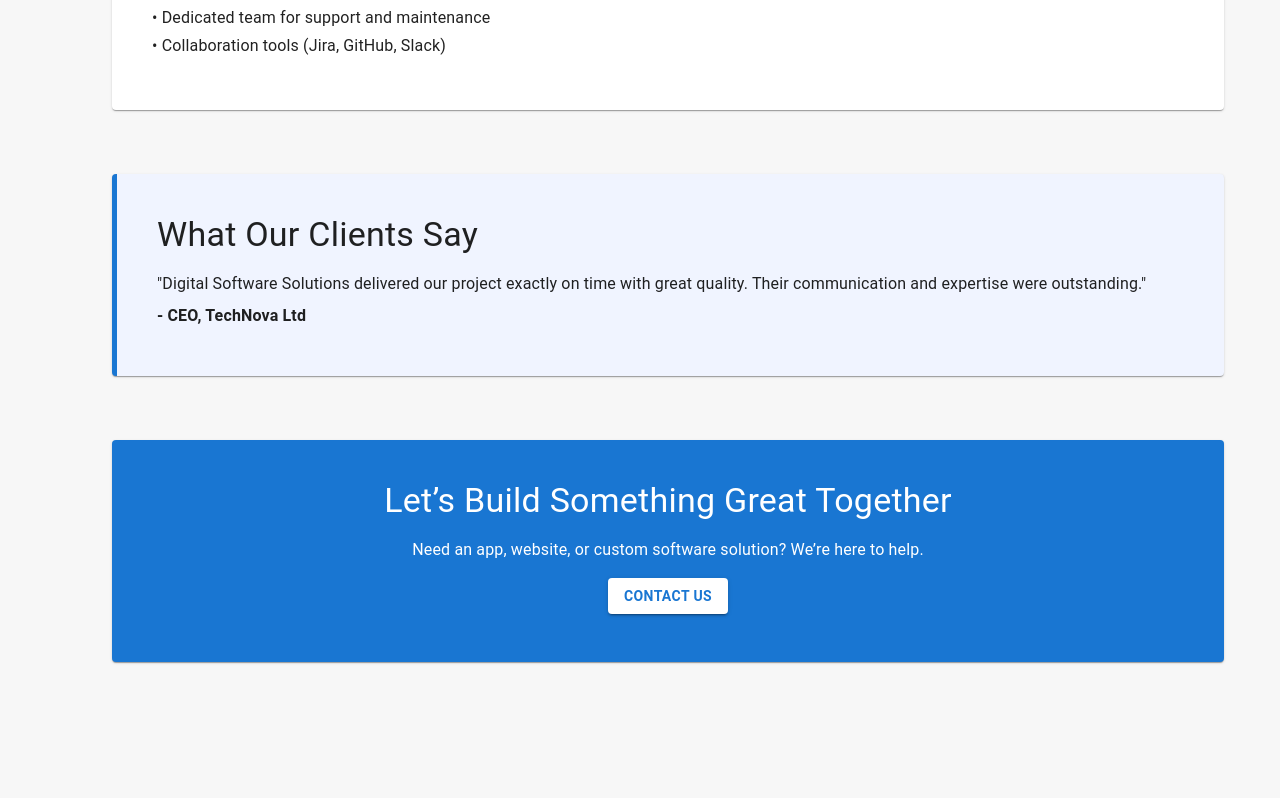
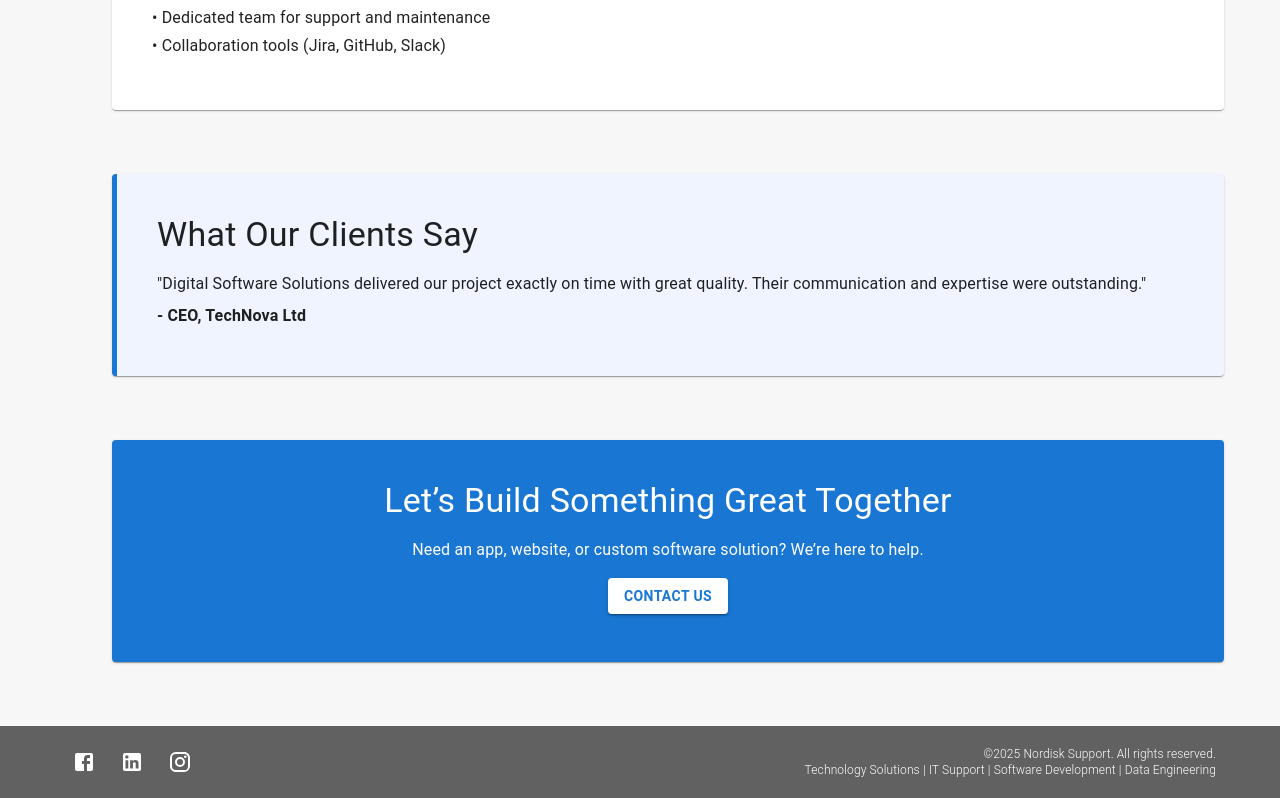
Before and after one commit to farhadayan/friendly, a React (Create React App) app in the folder Frontend/friendlyfront/: page /software/home in a window 1280 px wide. Shown: the part 2045-2843 px from the top of the page. Before the commit the page ends 2771 px from the top, so only its background shows below. Built offline with nearby package versions, Linux system fonts and the light colour scheme.

Commit message:
footer-updated

```diff
--- a/Frontend/friendlyfront/src/App.tsx
+++ b/Frontend/friendlyfront/src/App.tsx
@@ -33,6 +33,7 @@ import SwHome from './components/softwaresolution/SwHome';
 import SwAbout from './components/softwaresolution/SwAbout';
 import SwServices from './components/softwaresolution/SwServices';
 import SwContact from './components/softwaresolution/SwContact';
+import Footer from './components/Footer';
 
 function AppRoutes() {
   const { setSite } = useContext(ThemeContext);
@@ -77,9 +78,10 @@ function AppRoutes() {
       <Route path="/flowsupport/services" element={<FlowServices />} />
       <Route path="/flowsupport/about" element={<FlowAbout />} />
       <Route path="/flowsupport/contact" element={<FlowContact />} />
-      <Route path="/flowsupport" element={<Flow />} />
-      <Route path="/guidance" element={<AdmissionSupport />} />
-      <Route path="/itsupport" element={<ItSupport />} />
+
+      <Route path="/flowsupport" element={<FlowHome />} />
+      <Route path="/guidance" element={< GuideHome />} />
+      <Route path="/itsupport" element={<Home />} />
       <Route path="/software" element={<SwHome />} />
     </Routes>
   );
@@ -113,6 +115,7 @@ function App() {
         >
           <AppRoutes />
         </Box>
+        <Footer/>
       </BrowserRouter>
     </ThemeProvider>
   );
--- a/Frontend/friendlyfront/src/components/Footer.tsx
+++ b/Frontend/friendlyfront/src/components/Footer.tsx
@@ -4,136 +4,70 @@ import {
   Box,
   Container,
   Typography,
-  Link as MuiLink,
   IconButton,
 } from "@mui/material";
 import {
   Facebook as FacebookIcon,
   Twitter as TwitterIcon,
   LinkedIn as LinkedInIcon,
-  Email as EmailIcon,
-  Phone as PhoneIcon,
+  Instagram as InstagramIcon,
 } from "@mui/icons-material";
-import { Link } from "react-router-dom";
 
 export default function Footer() {
   return (
-    <Box sx={{ backgroundColor: "#1e40af", color: "white", py: 8 }}>
+    <Box sx={{ backgroundColor: "var(--header-bg)", color: "white", py: 2 }}>
       <Container maxWidth="lg">
-        <Grid spacing={4}>
-          {/* Company Info */}
-          <Grid size={{xs:12, sm:6, md:3}}>
-            <Typography variant="h6" fontWeight="bold" gutterBottom>
-              Friendly IT Support
-            </Typography>
-            <Typography variant="body2" sx={{ mb: 2, opacity: 0.9 }}>
-              Providing professional IT support and services for homes and
-              businesses. Reliable, fast, and affordable solutions.
-            </Typography>
-            <Box sx={{ display: "flex", gap: 1, alignItems: "center" }}>
-              <PhoneIcon fontSize="small" />
-              <Typography variant="body2">(555) 123-HELP</Typography>
-            </Box>
-            <Box sx={{ display: "flex", gap: 1, alignItems: "center" }}>
-              <EmailIcon fontSize="small" />
-              <Typography variant="body2">support@friendlyit.com</Typography>
-            </Box>
-          </Grid>
-
-          {/* Quick Links */}
-          <Grid size={{xs:12, sm:6, md:3}}>
-            <Typography variant="h6" fontWeight="bold" gutterBottom>
-              Quick Links
-            </Typography>
-            <Box sx={{ display: "flex", flexDirection: "column", gap: 1 }}>
-              <MuiLink component={Link} to="/" color="inherit" underline="hover">
-                Home
-              </MuiLink>
-              <MuiLink
-                component={Link}
-                to="/services/itsupport"
-                color="inherit"
-                underline="hover"
-              >
-                Services
-              </MuiLink>
-              <MuiLink component={Link} to="/about" color="inherit" underline="hover">
-                About Us
-              </MuiLink>
-              <MuiLink component={Link} to="/contact" color="inherit" underline="hover">
-                Contact
-              </MuiLink>
-            </Box>
-          </Grid>
-
-          {/* Services */}
-          <Grid size={{xs:12, sm:6, md:3}}>
-            <Typography variant="h6" fontWeight="bold" gutterBottom>
-              Services
-            </Typography>
-            <Box sx={{ display: "flex", flexDirection: "column", gap: 1 }}>
-              <MuiLink component={Link} to="/services/desktop-support" color="inherit" underline="hover">
-                Desktop & Laptop Support
-              </MuiLink>
-              <MuiLink component={Link} to="/services/network-solutions" color="inherit" underline="hover">
-                Network Solutions
-              </MuiLink>
-              <MuiLink component={Link} to="/services/cloud-services" color="inherit" underline="hover">
-                Cloud Services
-              </MuiLink>
-              <MuiLink component={Link} to="/services/cybersecurity" color="inherit" underline="hover">
-                Cybersecurity
-              </MuiLink>
-              <MuiLink component={Link} to="/services/data-recovery" color="inherit" underline="hover">
-                Data Recovery
-              </MuiLink>
-              <MuiLink component={Link} to="/services/24-7-support" color="inherit" underline="hover">
-                24/7 IT Support
-              </MuiLink>
-            </Box>
-          </Grid>
-
-          {/* Social Media */}
-          <Grid size={{xs:12, sm:6, md:3}}>
-            <Typography variant="h6" fontWeight="bold" gutterBottom>
-              Follow Us
-            </Typography>
+        <Grid container alignItems="center" justifyContent="space-between">
+          {/* Social Icons on the Left */}
+          <Grid>
             <Box sx={{ display: "flex", gap: 1 }}>
               <IconButton
                 component="a"
                 href="https://facebook.com"
                 target="_blank"
-                sx={{ color: "white" }}
+                rel="noopener noreferrer"
+                sx={{ color: "white", '&:hover': { opacity: 0.8 } }}
               >
                 <FacebookIcon />
               </IconButton>
               <IconButton
                 component="a"
-                href="https://twitter.com"
+                href="https://linkedin.com"
                 target="_blank"
-                sx={{ color: "white" }}
+                rel="noopener noreferrer"
+                sx={{ color: "white", '&:hover': { opacity: 0.8 } }}
               >
-                <TwitterIcon />
+                <LinkedInIcon />
               </IconButton>
               <IconButton
                 component="a"
-                href="https://linkedin.com"
+                href="https://instagram.com"
                 target="_blank"
-                sx={{ color: "white" }}
+                rel="noopener noreferrer"
+                sx={{ color: "white", '&:hover': { opacity: 0.8 } }}
               >
-                <LinkedInIcon />
+                <InstagramIcon />
               </IconButton>
             </Box>
           </Grid>
+
+          {/* Copyright Text on the Right */}
+          <Grid>
+            <Typography
+              variant="body2"
+              align="right"
+              sx={{
+                fontWeight: 300,
+                fontSize: "0.75rem",
+                lineHeight: 1.4
+              }}
+            >
+              ©2025 Nordisk Support. All rights reserved.
+              <br />
+              Technology Solutions | IT Support | Software Development | Data Engineering
+            </Typography>
+          </Grid>
         </Grid>
-
-        {/* Footer Bottom */}
-        <Box sx={{ mt: 6, textAlign: "center", opacity: 0.7 }}>
-          <Typography variant="body2">
-            &copy; {new Date().getFullYear()} Friendly IT Support. All rights
-            reserved.
-          </Typography>
-        </Box>
       </Container>
     </Box>
   );
```
